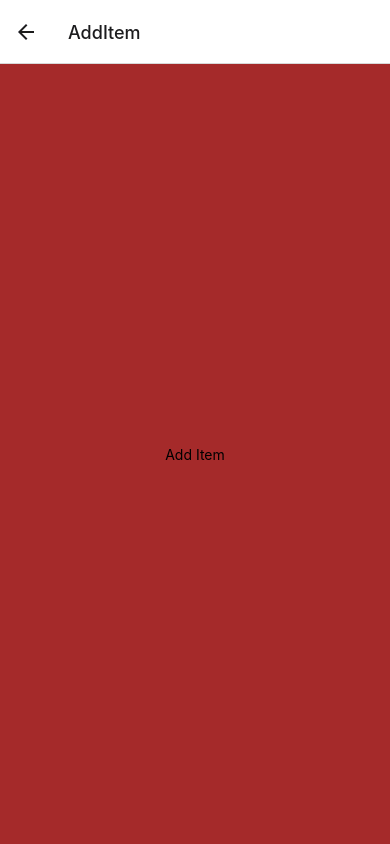
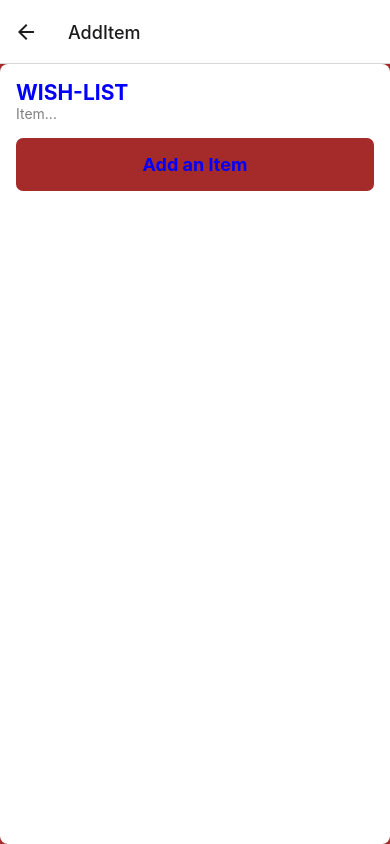
Before and after one commit to mmm11111/Wish-list-app, a React Native app: screen /AddItem in a window 390 px wide. Built offline with nearby package versions, Linux system fonts and the light colour scheme; no server answers.

Commit message:
a button for add item input

```diff
--- a/Pages/AddItem.js
+++ b/Pages/AddItem.js
@@ -1,15 +1,78 @@
 import React from 'react'
 import { SafeAreaView } from 'react-native-safe-area-context'
 import AuthStyle from '../assets/styles/AuthStyle'
-import { View, Text } from 'react-native'
+import { View, Text, Alert, StyleSheet } from 'react-native'
+import { Button } from 'react-native'
+import { TextInput } from 'react-native'
+import { TouchableOpacity } from 'react-native'
 
 
 export default function AddItem() {
   return (
     <SafeAreaView style={AuthStyle.container}>
-        <View>
-          <Text>Add Item</Text>
+        <View style = {styles.itemContainer}>
+          <Text style = {styles.title}>
+            WISH-LIST
+          </Text>
+          <TextInput
+          style = {styles.inputContainer}
+          placeholder="Item..."
+          placeholderTextColor="grey"
+
+          >
+
+          </TextInput>
+          <TouchableOpacity
+
+          style= {styles.button}
+
+          >
+            <Text style= {styles.buttonText}>Add an Item</Text>
+
+             </TouchableOpacity>
+
+
+
         </View>
     </SafeAreaView>
   )
 }
+const styles = StyleSheet.create({
+
+  itemContainer:{
+    width:'100%',
+    height:"100%",
+      padding:16,
+      borderRadius:8,
+      backgroundColor:"white"
+  },
+
+
+
+title:{
+  fontSize:21,
+  fontWeight:'bold',
+  color:"blue",
+  borderRadius:2
+},
+button:{
+
+  backgroundColor:"brown",
+  padding:16,
+  borderRadius:7,
+  alignItems:"center",
+  marginTop:16
+
+},
+inputContainer:{
+
+
+},
+buttonText:{
+  color:'blue',
+  fontSize:18,
+  fontWeight:'bold'
+
+}
+
+})
```
